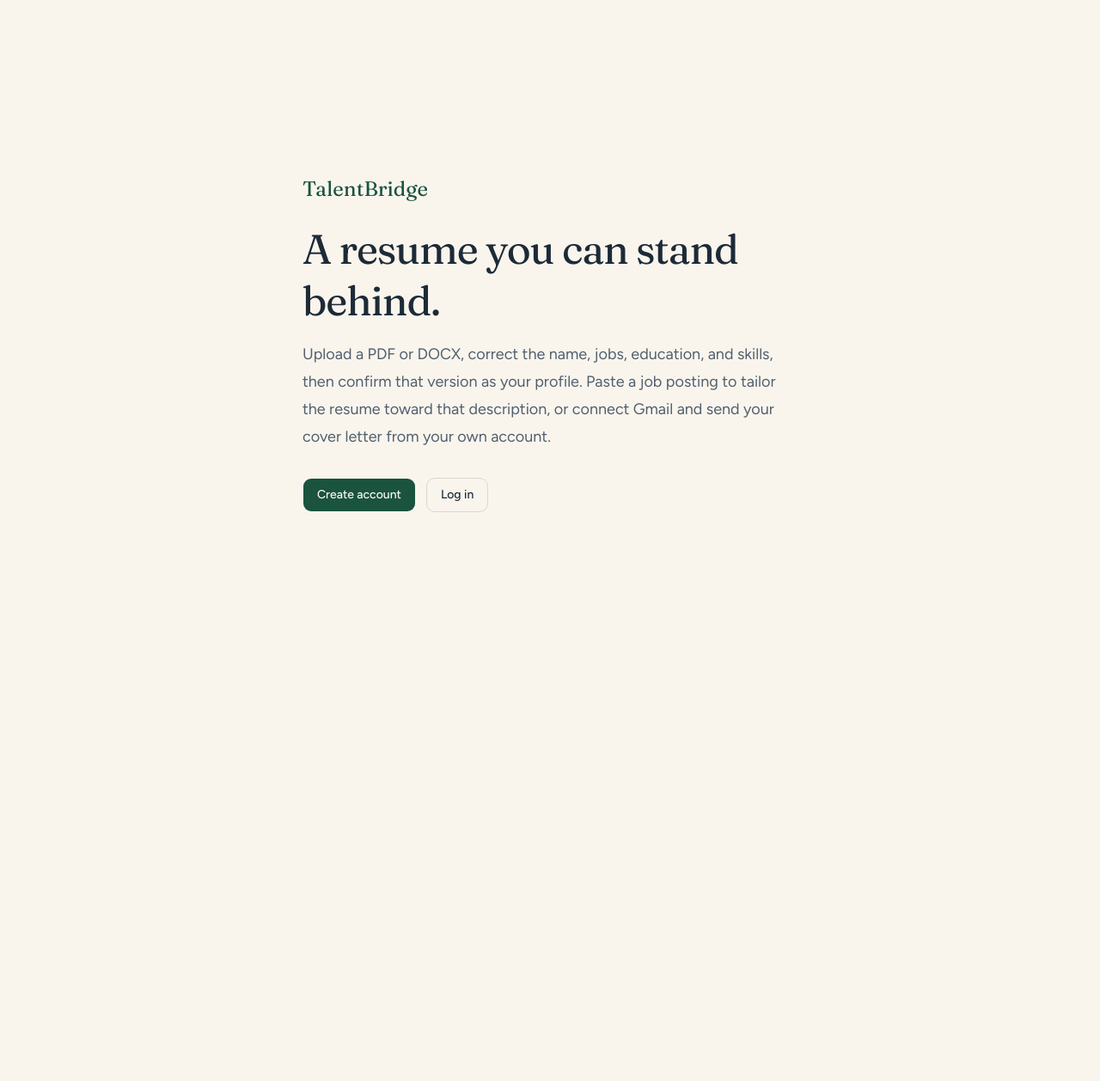
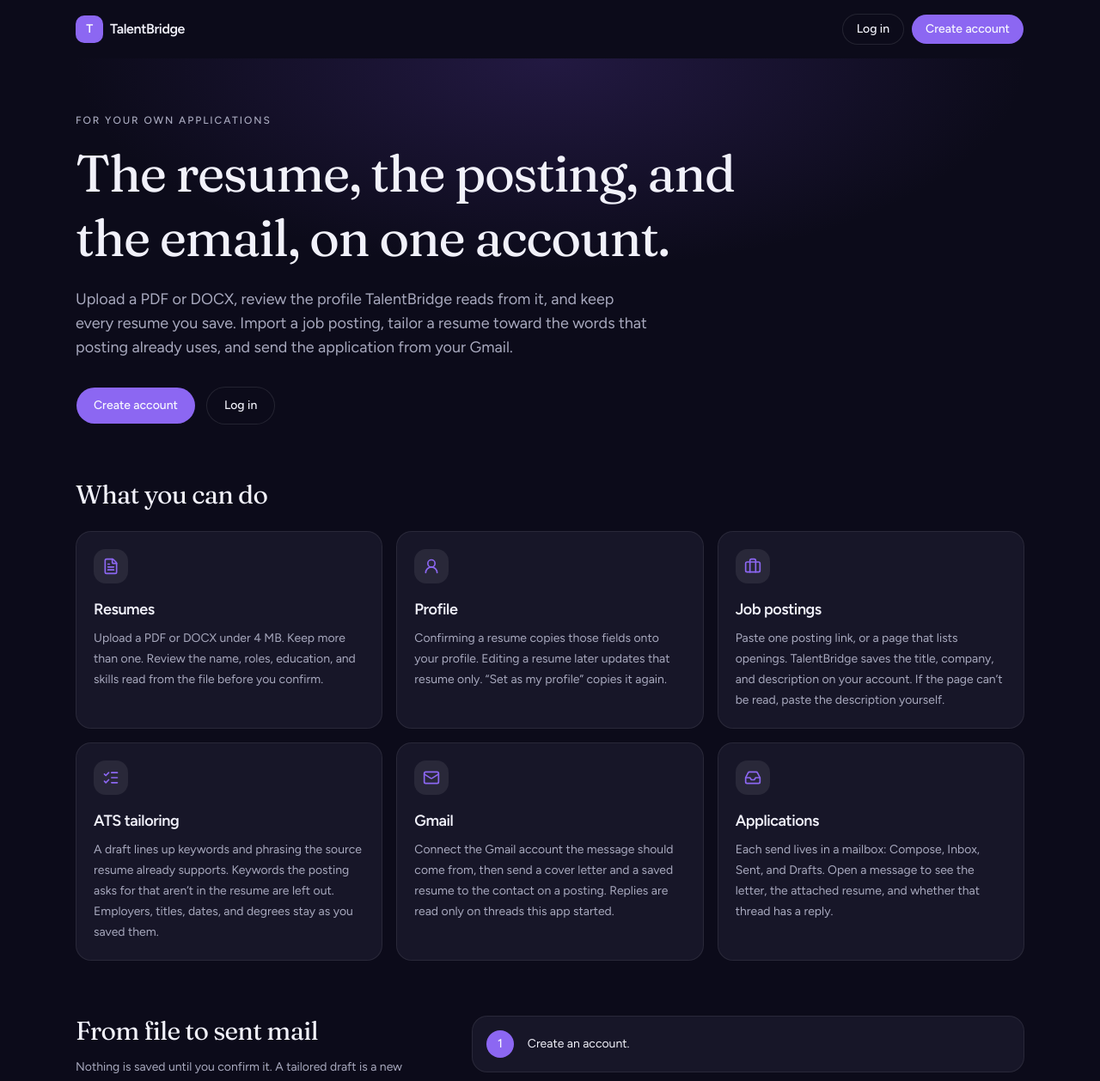
Before and after one commit to shahzeibuk/TalentBridge, a Next.js app: page / in a window 1280 px wide. Shown: the top 1258 px of the page at 86% size. Before the commit the page ends 800 px from the top, so only its background shows below. Built offline with nearby package versions, Linux system fonts and the light colour scheme.

Commit message:
Add a public landing page for signed-out visitors.
The home route explains resumes, job import, ATS tailoring, and Gmail applications, and a signed-in visit still opens the dashboard.

Co-authored-by: panagigs05 <panagigs05@gmail.com>

```diff
--- a/src/app/page.tsx
+++ b/src/app/page.tsx
@@ -1,27 +1,155 @@
 import Link from "next/link"
+import { Briefcase, FileText, Inbox, ListChecks, Mail, UserRound } from "lucide-react"
 import { buttonVariants } from "@/components/ui/button"
 import { cn } from "@/lib/utils"
 
+const features = [
+  {
+    icon: FileText,
+    title: "Resumes",
+    body: "Upload a PDF or DOCX under 4 MB. Keep more than one. Review the name, roles, education, and skills read from the file before you confirm.",
+  },
+  {
+    icon: UserRound,
+    title: "Profile",
+    body: "Confirming a resume copies those fields onto your profile. Editing a resume later updates that resume only. “Set as my profile” copies it again.",
+  },
+  {
+    icon: Briefcase,
+    title: "Job postings",
+    body: "Paste one posting link, or a page that lists openings. TalentBridge saves the title, company, and description on your account. If the page can’t be read, paste the description yourself.",
+  },
+  {
+    icon: ListChecks,
+    title: "ATS tailoring",
+    body: "A draft lines up keywords and phrasing the source resume already supports. Keywords the posting asks for that aren’t in the resume are left out. Employers, titles, dates, and degrees stay as you saved them.",
+  },
+  {
+    icon: Mail,
+    title: "Gmail",
+    body: "Connect the Gmail account the message should come from, then send a cover letter and a saved resume to the contact on a posting. Replies are read only on threads this app started.",
+  },
+  {
+    icon: Inbox,
+    title: "Applications",
+    body: "Each send lives in a mailbox: Compose, Inbox, Sent, and Drafts. Open a message to see the letter, the attached resume, and whether that thread has a reply.",
+  },
+]
+
+const steps = [
+  "Create an account.",
+  "Upload a resume and confirm the fields you want on your profile.",
+  "Add a job posting and tailor a saved resume toward it.",
+  "Send the cover letter from your Gmail and watch that thread for a reply.",
+]
+
+export const metadata = {
+  description:
+    "Upload a resume, import a job posting, tailor for an applicant tracking system, and send the application from your Gmail.",
+}
+
 export default function HomePage() {
   return (
-    <main className="mx-auto flex min-h-dvh max-w-3xl flex-col justify-center px-4 py-16">
-      <p className="font-heading text-2xl text-primary">TalentBridge</p>
-      <h1 className="mt-6 max-w-xl font-heading text-5xl leading-tight tracking-tight">
-        A resume you can stand behind.
+    <div className="admin-theme min-h-dvh overflow-x-hidden">
+      <header className="mx-auto flex w-full max-w-6xl flex-wrap items-center gap-3 px-4 py-4 sm:px-6">
+        <Link href="/" className="flex min-w-0 items-center gap-2 text-base font-semibold tracking-tight">
+          <span className="flex size-8 shrink-0 items-center justify-center rounded-lg bg-primary text-sm text-primary-foreground">
+            T
+          </span>
+          TalentBridge
+        </Link>
+        <nav className="ml-auto flex flex-wrap items-center gap-2" aria-label="Account">
+          <Link href="/login" className={cn(buttonVariants({ variant: "outline" }), "h-9 rounded-full px-4")}>
+            Log in
+          </Link>
+          <Link href="/signup" className={cn(buttonVariants(), "h-9 rounded-full px-4")}>
+            Create account
+          </Link>
+        </nav>
+      </header>
+
+      <main>
+        <section className="relative mx-auto max-w-6xl px-4 pt-10 pb-16 sm:px-6 sm:pt-16">
+          <div className="pointer-events-none absolute inset-x-0 top-0 h-64 bg-[radial-gradient(ellipse_at_top,oklch(0.4_0.14_292/0.35),transparent_68%)]" />
+          <div className="relative max-w-3xl">
+            <p className="text-xs font-medium tracking-[0.16em] text-muted-foreground uppercase">For your own applications</p>
+            <h1 className="mt-4 font-heading text-4xl leading-tight tracking-tight sm:text-6xl">
+              The resume, the posting, and the email, on one account.
             </h1>
-      <p className="mt-4 max-w-xl text-lg leading-8 text-muted-foreground">
-        Upload a PDF or DOCX, correct the name, jobs, education, and skills, then confirm that version as your
-        profile. Paste a job posting to tailor the resume toward that description, or connect Gmail and send your
-        cover letter from your own account.
+            <p className="mt-5 max-w-2xl text-base leading-7 text-muted-foreground sm:text-lg">
+              Upload a PDF or DOCX, review the profile TalentBridge reads from it, and keep every resume you save.
+              Import a job posting, tailor a resume toward the words that posting already uses, and send the
+              application from your Gmail.
             </p>
             <div className="mt-8 flex flex-col gap-3 sm:flex-row">
-        <Link href="/signup" className={cn(buttonVariants(), "h-10 px-4")}>
+              <Link href="/signup" className={cn(buttonVariants(), "h-11 rounded-full px-5")}>
                 Create account
               </Link>
-        <Link href="/login" className={cn(buttonVariants({ variant: "outline" }), "h-10 px-4")}>
+              <Link href="/login" className={cn(buttonVariants({ variant: "outline" }), "h-11 rounded-full px-5")}>
                 Log in
               </Link>
             </div>
+          </div>
+        </section>
+
+        <section className="mx-auto max-w-6xl px-4 pb-16 sm:px-6" aria-labelledby="what-it-does">
+          <h2 id="what-it-does" className="font-heading text-2xl tracking-tight sm:text-3xl">
+            What you can do
+          </h2>
+          <ul className="mt-6 grid gap-4 sm:grid-cols-2 lg:grid-cols-3">
+            {features.map((feature) => {
+              const Icon = feature.icon
+              return (
+                <li key={feature.title} className="min-w-0 rounded-2xl border border-white/8 bg-card p-5">
+                  <span className="flex size-10 items-center justify-center rounded-xl bg-white/8 text-primary">
+                    <Icon className="size-5" />
+                  </span>
+                  <h3 className="mt-4 text-lg font-semibold tracking-tight">{feature.title}</h3>
+                  <p className="mt-2 text-sm leading-6 text-muted-foreground">{feature.body}</p>
+                </li>
+              )
+            })}
+          </ul>
+        </section>
+
+        <section className="mx-auto grid max-w-6xl gap-8 px-4 pb-20 sm:px-6 lg:grid-cols-[minmax(0,0.8fr)_minmax(0,1.2fr)]">
+          <div className="min-w-0">
+            <h2 className="font-heading text-2xl tracking-tight sm:text-3xl">From file to sent mail</h2>
+            <p className="mt-3 text-sm leading-6 text-muted-foreground">
+              Nothing is saved until you confirm it. A tailored draft is a new resume you can review, not a silent
+              rewrite of the original.
+            </p>
+          </div>
+          <ol className="min-w-0 space-y-3">
+            {steps.map((step, index) => (
+              <li key={step} className="flex gap-4 rounded-2xl border border-white/8 bg-card px-4 py-4">
+                <span className="flex size-8 shrink-0 items-center justify-center rounded-full bg-primary text-sm font-medium text-primary-foreground">
+                  {index + 1}
+                </span>
+                <p className="min-w-0 pt-1 text-sm leading-6">{step}</p>
+              </li>
+            ))}
+          </ol>
+        </section>
+
+        <section className="mx-auto max-w-6xl px-4 pb-16 sm:px-6">
+          <div className="rounded-3xl border border-white/10 bg-card px-5 py-8 sm:px-8">
+            <h2 className="font-heading text-3xl tracking-tight">Start with the resume you already have.</h2>
+            <p className="mt-3 max-w-xl text-sm leading-6 text-muted-foreground">
+              Your files, postings, and sent applications stay on the account you create. Log in returns you to the
+              same workspace.
+            </p>
+            <div className="mt-6 flex flex-col gap-3 sm:flex-row">
+              <Link href="/signup" className={cn(buttonVariants(), "h-11 rounded-full px-5")}>
+                Create account
+              </Link>
+              <Link href="/login" className={cn(buttonVariants({ variant: "ghost" }), "h-11 rounded-full px-5")}>
+                Log in
+              </Link>
+            </div>
+          </div>
+        </section>
       </main>
+    </div>
   )
 }
--- a/src/proxy.ts
+++ b/src/proxy.ts
@@ -1,5 +1,6 @@
 import { NextResponse } from "next/server"
 import type { NextRequest } from "next/server"
+import { appOrigin } from "@/lib/origin"
 import { readSessionFromToken, SESSION_COOKIE } from "@/lib/session-token"
 
 export async function proxy(request: NextRequest) {
@@ -19,9 +20,13 @@ export async function proxy(request: NextRequest) {
     return NextResponse.redirect(new URL("/dashboard", request.url))
   }
 
+  if (pathname === "/" && session) {
+    return NextResponse.redirect(`${appOrigin(request)}/dashboard`)
+  }
+
   return NextResponse.next()
 }
 
 export const config = {
-  matcher: ["/dashboard/:path*", "/resumes/:path*", "/login", "/signup"],
+  matcher: ["/", "/dashboard/:path*", "/resumes/:path*", "/login", "/signup"],
 }
```
Lines whose indentation alone changed are shown as unchanged.
